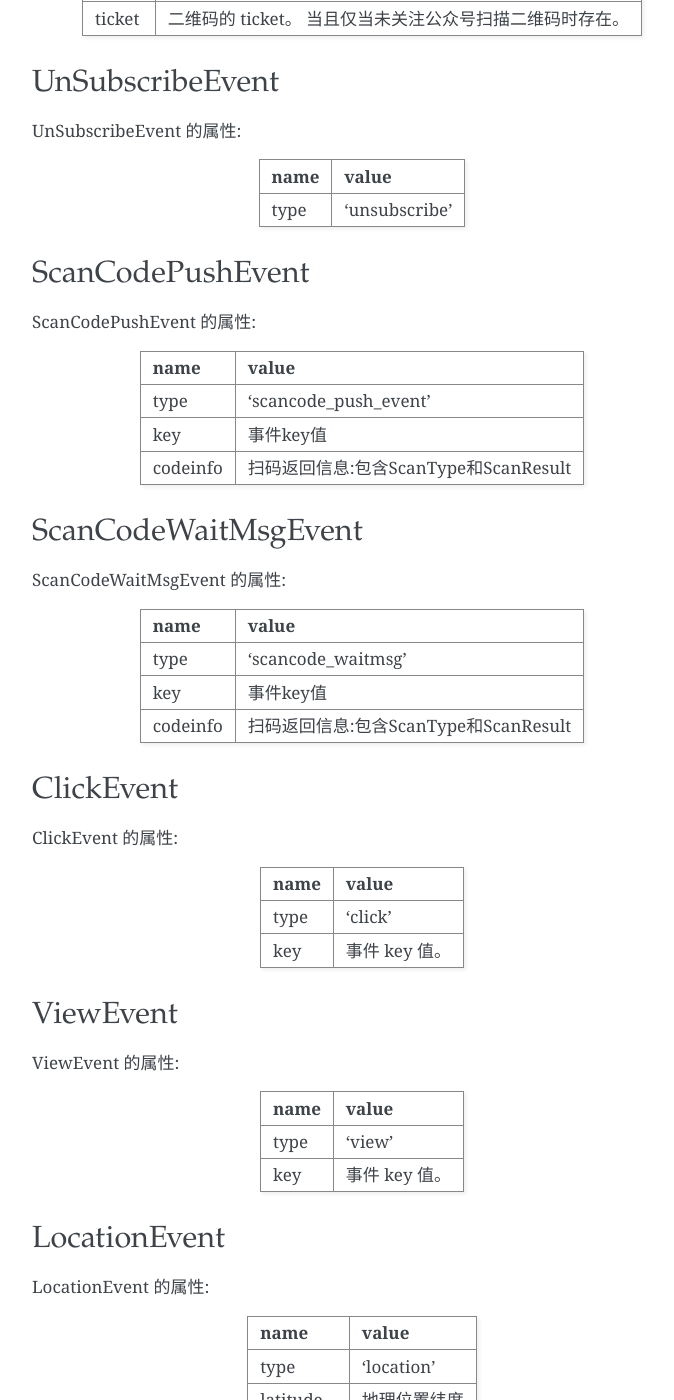
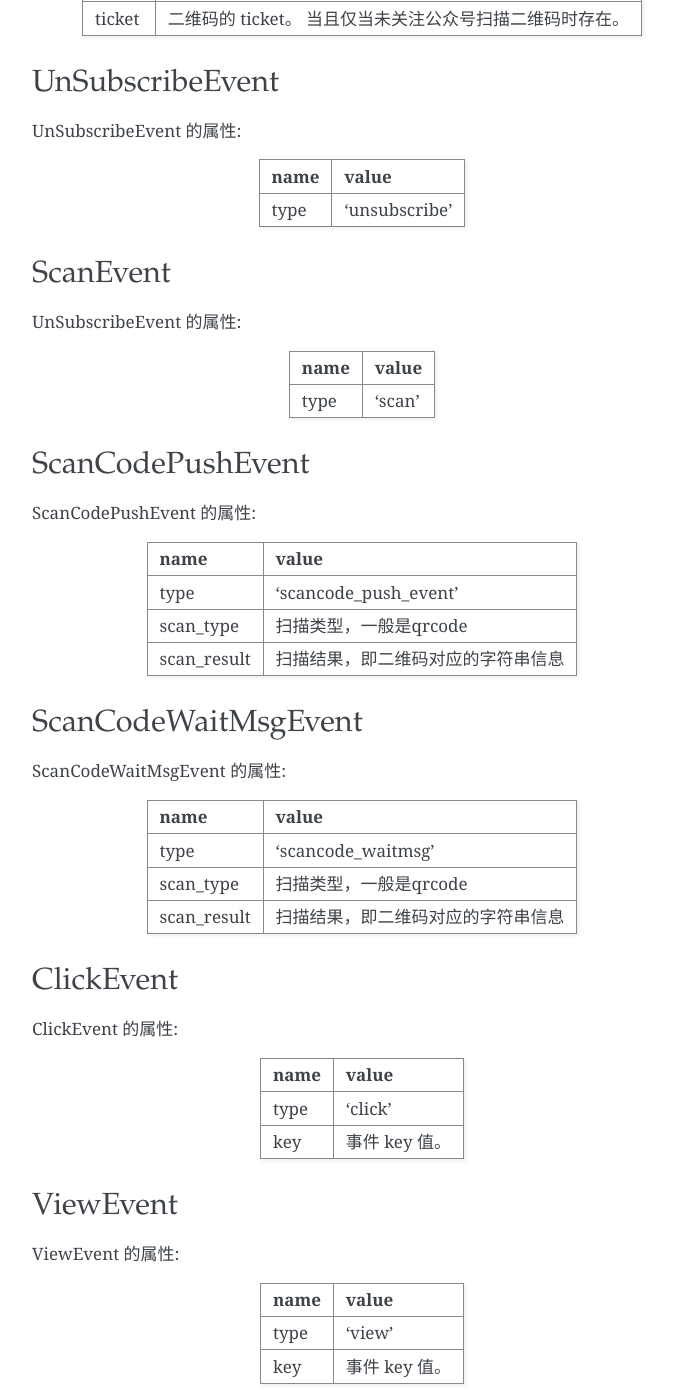
Before and after one commit to offu/WeRoBot, a Sphinx documentation site: the page built from docs/events.rst, in a window 1280 px wide and 1400 px high, scrolled down 636 px. Shown: the whole window, without its empty margins (388-1062 px from the left). Built offline with Sphinx 7.4.7, drawn with Linux system fonts in a browser that asks for light colours; the version number could not be read and is left out.

Commit message:
add docs for `ScanCodePushEvent` && `ScanCodeWaitMsgEvent`

```diff
--- a/docs/changelog.rst
+++ b/docs/changelog.rst
@@ -4,6 +4,8 @@ Changelog
 Version 1.2.0
 ----------------
 + 增加 :class:`werobot.session.mysqlstorage.MySQLStorage`
++ 增加 :class:`werobot.messages.events.ScanCodePushEvent`
++ 增加 :class:`werobot.messages.events.ScanCodeWaitMsgEvent`
 + 增加 :func:`werobot.robot.BaseRoBot.add_filter`
 + :func:`werobot.utils.generate_token` 在 Python 3.6+ 下优先使用 ``secrets.choice`` 来随机生成 token
 + 修复 :func:`werobot.client.Client.get_media_list` 的调用参数错误 (`#208 <https://github.com/whtsky/WeRoBot/issues/208>`_)
--- a/docs/events.rst
+++ b/docs/events.rst
@@ -40,31 +40,43 @@ name      value
 type      'unsubscribe'
 ======== ===================================
 
+ScanEvent
+----------------
+
+UnSubscribeEvent 的属性:
+
+======== ===================================
+name      value
+======== ===================================
+type      'scan'
+======== ===================================
+
+
 ScanCodePushEvent
 -----------------
 
 ScanCodePushEvent 的属性:
 
-======== ===================================
-name      value
-======== ===================================
-type      'scancode_push_event'
-key		  事件key值
-codeinfo  扫码返回信息:包含ScanType和ScanResult
-======== ===================================
+============ ===================================
+name          value
+============ ===================================
+type          'scancode_push_event'
+scan_type     扫描类型，一般是qrcode
+scan_result   扫描结果，即二维码对应的字符串信息
+============ ===================================
 
 ScanCodeWaitMsgEvent
 --------------------
 
 ScanCodeWaitMsgEvent 的属性:
 
-======== ===================================
-name      value
-======== ===================================
-type      'scancode_waitmsg'
-key		  事件key值
-codeinfo  扫码返回信息:包含ScanType和ScanResult
-======== ===================================
+============ ===================================
+name          value
+============ ===================================
+type          'scancode_waitmsg'
+scan_type     扫描类型，一般是qrcode
+scan_result   扫描结果，即二维码对应的字符串信息
+============ ===================================
 
 ClickEvent
 ----------
```
